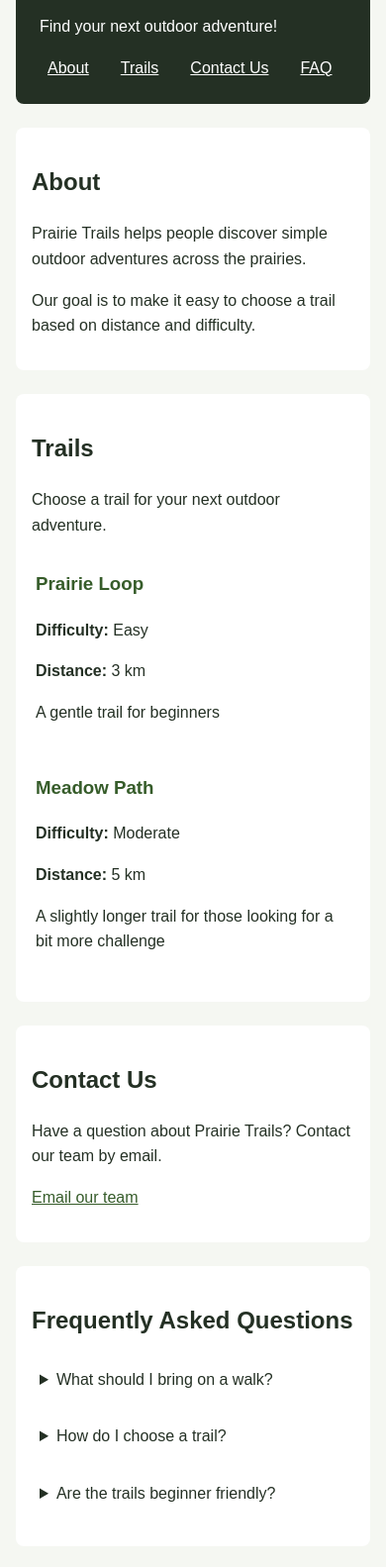
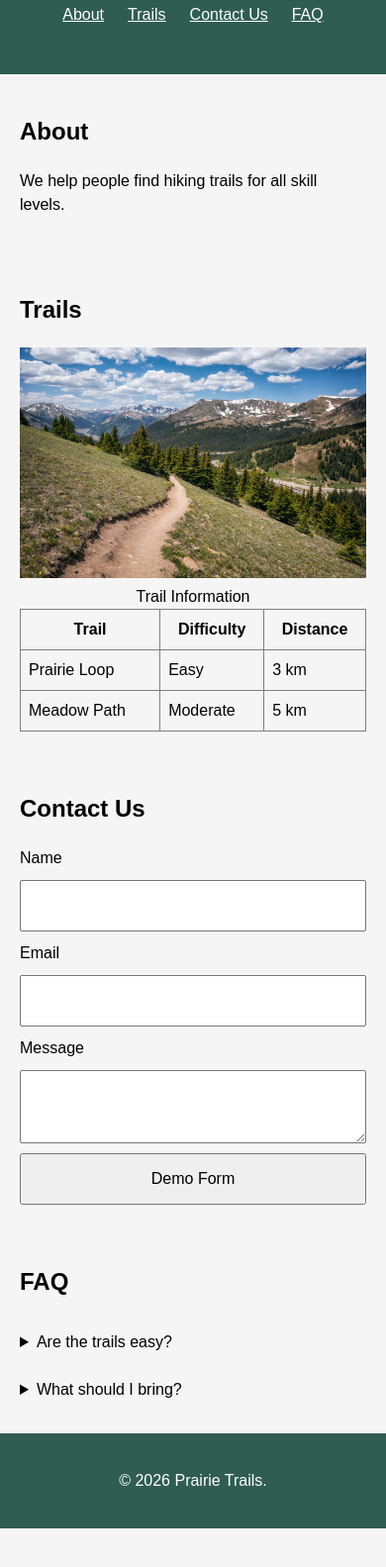
Before and after one commit to Taywedge/prairieweb-101--Taywedge-, a plain HTML site: page index.html in a window 390 px wide. Shown: the part 120-1703 px from the top of the page at 99% size. After the commit the page ends 1664 px from the top, so only its background shows below. Drawn offline with nearby package versions, Linux system fonts and the light colour scheme.

Commit message:
Update Part 1 and Part 2

```diff
--- /dev/null
+++ b/Part 2/style.css
@@ -0,0 +1,41 @@
+
+* { box-sizing: border-box; }
+
+body {
+    margin: 0; font: 16px/1.5 Arial, sans-serif;
+    background: #f5f7f2; color: #243024;
+}
+
+main { max-width: 650px; margin: 40px auto; padding: 20px; }
+
+form { background: white; padding: 24px; border-radius: 8px; }
+
+fieldset { border: 1px solid gray; border-radius: 6px; padding: 20px; }
+
+legend, label { font-weight: bold; }
+
+label { display: block; margin-top: 16px; }
+
+input, select, textarea {
+    display: block; width: 100%; padding: 10px;
+    margin-top: 6px; border: 1px solid #666;
+    border-radius: 4px; font: inherit;
+}
+
+[aria-invalid="true"] { border: 2px solid #b3261e; }
+
+#formErrors { margin: 16px 0; color: #9b1c1c; }
+
+button {
+    background: #365c2a; color: white; padding: 12px 20px;
+    border: 0; border-radius: 4px; cursor: pointer;
+    transition: background 0.2s;
+}
+
+button:hover { background: #243024; }
+
+:focus-visible { outline: 3px solid #b36b00; outline-offset: 2px; }
+
+@media (prefers-reduced-motion: reduce) {
+    button { transition: none; }
+}
--- a/css/styles.css
+++ b/css/styles.css
@@ -1,109 +1,48 @@
-:root {
-    --color-background: #f5f7f2;
-    --color-text: #243024;
-    --color-primary: #243024;
-    --color-accent: #365c2a;
-    --color-surface: #ffffff;
-    --spacing-small: 1rem;
-    --spacing-large: 2rem;
-    --border-radius: 0.5rem;
-}
 
-body {
-    font-family: Arial, sans-serif;
-    background-color: var(--color-background);
-    color: var(--color-text);
-    line-height: 1.6;
-    margin: 0;
-    padding: var(--spacing-small);
-}
+:root { --green: #2f5d50; --bg: #f5f5f5; }
 
-.site-header {
-    background-color: var(--color-primary);
-    color: var(--color-surface);
-    padding: 1.5rem;
-    border-radius: var(--border-radius);
+* { box-sizing: border-box; }
+
+body { margin: 0; font: 16px/1.5 Arial, sans-serif; background: var(--bg); }
+
+.site-header, .site-footer {
+    background: var(--green); color: white;
+    padding: 20px; text-align: center;
 }
 
 .site-nav__list {
-    display: flex;
-    flex-wrap: wrap;
-    gap: var(--spacing-small);
-    list-style: none;
-    padding: 0;
-    margin-bottom: 0;
+    display: flex; flex-wrap: wrap; justify-content: center;
+    list-style: none; padding: 0;
 }
 
-.site-nav__link {
-    color: var(--color-surface);
-    padding: 0.5rem;
+.site-nav a { display: inline-block; color: white; padding: 12px; }
+
+.page-section { padding: 20px; }
+
+.trails__image { width: 100%; max-width: 700px; height: auto; }
+
+.trail-table { width: 100%; border-collapse: collapse; }
+
+.trail-table th, .trail-table td { border: 1px solid gray; padding: 8px; }
+
+.contact-form { display: grid; gap: 10px; max-width: 500px; }
+
+.contact-form input, .contact-form textarea, .contact-form button {
+    width: 100%; padding: 12px; font: inherit;
 }
 
-.page-section {
-    margin-top: 1.5rem;
-    padding: var(--spacing-small);
-    background-color: var(--color-surface);
-    border-radius: var(--border-radius);
+details { padding: 12px; }
+
+.skip-link { position: absolute; left: -9999px; }
+
+.skip-link:focus {
+    left: 10px; top: 10px; z-index: 10;
+    background: white; padding: 10px;
 }
 
-.trail-card {
-    padding: var(--spacing-small);
+@media (min-width: 600px) { .page-section { padding: 30px; } }
+
+@media (min-width: 900px) {
+    main { max-width: 900px; margin: auto; }
+    body { font-size: 18px; }
 }
-
-.trail-card__title {
-    color: var(--color-accent);
-    margin-top: 0;
-}
-
-.contact-link {
-    color: var(--color-accent);
-}
-
-.faq-item {
-    margin-bottom: var(--spacing-small);
-}
-
-.faq-item summary {
-    cursor: pointer;
-    padding: 0.5rem;
-}
-
-.site-footer {
-    margin-top: 1.5rem;
-    text-align: center;
-}
-
-.skip-link {
-    position: absolute;
-    top: -5rem;
-    left: 1rem;
-    background-color: var(--color-surface);
-    color: var(--color-text);
-    padding: 0.75rem 1rem;
-    z-index: 10;
-}
-
-.skip-link:focus {
-    top: 1rem;
-}
-
-@media (min-width: 48rem) {
-    body {
-        padding: var(--spacing-large);
-    }
-
-    .page-section {
-        padding: var(--spacing-large);
-    }
-}
-
-@media (min-width: 64rem) {
-    body {
-        max-width: 75rem;
-        margin-inline: auto;
-    }
-
-    .site-header {
-        padding: 3rem;
-    }
-}
--- a/index.html
+++ b/index.html
@@ -1,116 +1,75 @@
+
 <!DOCTYPE html>
 <html lang="en">
 <head>
     <meta charset="UTF-8">
-    <meta name="viewport" content="width=device-width, initial-scale=1.0">
-    <meta name="description" content="Explore local prairie trails and plan your next outdoor adventure.">
-
+    <meta name="viewport" content="width=device-width, initial-scale=1">
+    <meta name="description" content="Explore prairie hiking trails.">
     <title>Prairie Trails</title>
-
-    <!-- Bootstrap Grid only to keep the framework import small -->
     <link rel="stylesheet" href="https://cdn.jsdelivr.net/npm/bootstrap@5.3.8/dist/css/bootstrap-grid.min.css">
-
-    <!-- Custom CSS -->
     <link rel="stylesheet" href="css/styles.css">
 </head>
-
 <body>
-    <a class="skip-link" href="#main-content">Skip to content</a>
-
+    <a class="skip-link" href="#main">Skip to content</a>
     <header class="site-header">
         <h1>Prairie Trails</h1>
-        <p>Find your next outdoor adventure!</p>
-
         <nav class="site-nav" aria-label="Main navigation">
             <ul class="site-nav__list">
-                <li><a class="site-nav__link" href="#about">About</a></li>
-                <li><a class="site-nav__link" href="#trails">Trails</a></li>
-                <li><a class="site-nav__link" href="#contact">Contact Us</a></li>
-                <li><a class="site-nav__link" href="#faq">FAQ</a></li>
+                <li><a href="#about">About</a></li>
+                <li><a href="#trails">Trails</a></li>
+                <li><a href="#contact">Contact Us</a></li>
+                <li><a href="#faq">FAQ</a></li>
             </ul>
         </nav>
     </header>
 
-    <main id="main-content" tabindex="-1">
-
-        <section class="page-section" id="about" aria-labelledby="about-heading">
-            <h2 id="about-heading">About</h2>
-
-            <p>
-                Prairie Trails helps people discover simple outdoor adventures
-                across the prairies.
-            </p>
-
-            <p>
-                Our goal is to make it easy to choose a trail based on distance
-                and difficulty.
-            </p>
+    <main id="main">
+        <section class="page-section" id="about">
+            <h2>About</h2>
+            <p>We help people find hiking trails for all skill levels.</p>
         </section>
 
-        <section class="page-section" id="trails" aria-labelledby="trails-heading">
-            <h2 id="trails-heading">Trails</h2>
+        <section class="page-section" id="trails">
+            <h2>Trails</h2>
+            <img class="trails__image" src="images/hiking.jpg" alt="A scenic hiking trail">
+            <table class="trail-table">
+                <caption>Trail Information</caption>
+                <thead>
+                    <tr><th scope="col">Trail</th><th scope="col">Difficulty</th><th scope="col">Distance</th></tr>
+                </thead>
+                <tbody>
+                    <tr><td>Prairie Loop</td><td>Easy</td><td>3 km</td></tr>
+                    <tr><td>Meadow Path</td><td>Moderate</td><td>5 km</td></tr>
+                </tbody>
+            </table>
+        </section>
 
-            <p>Choose a trail for your next outdoor adventure.</p>
+        <section class="page-section" id="contact">
+            <h2>Contact Us</h2>
+            <form class="contact-form" action="#">
+                <label for="name">Name</label>
+                <input type="text" id="name" name="name" required>
+                <label for="email">Email</label>
+                <input type="email" id="email" name="email" required>
+                <label for="message">Message</label>
+                <textarea id="message" name="message" required></textarea>
+                <button type="button">Demo Form</button>
+            </form>
+        </section>
 
+        <section class="page-section" id="faq">
+            <h2>FAQ</h2>
             <div class="row">
-                <article class="trail-card col-12 col-md-6">
-                    <h3 class="trail-card__title">Prairie Loop</h3>
-                    <p><strong>Difficulty:</strong> Easy</p>
-                    <p><strong>Distance:</strong> 3 km</p>
-                    <p>A gentle trail for beginners</p>
-                </article>
-
-                <article class="trail-card col-12 col-md-6">
-                    <h3 class="trail-card__title">Meadow Path</h3>
-                    <p><strong>Difficulty:</strong> Moderate</p>
-                    <p><strong>Distance:</strong> 5 km</p>
-                    <p>A slightly longer trail for those looking for a bit more challenge</p>
-                </article>
+                <details class="col-12 col-md-6">
+                    <summary>Are the trails easy?</summary>
+                    <p>Prairie Loop is good for beginners.</p>
+                </details>
+                <details class="col-12 col-md-6">
+                    <summary>What should I bring?</summary>
+                    <p>Water, shoes, and suitable clothing.</p>
+                </details>
             </div>
         </section>
-
-        <section class="page-section" id="contact" aria-labelledby="contact-heading">
-            <h2 id="contact-heading">Contact Us</h2>
-
-            <p>
-                Have a question about Prairie Trails? Contact our team by email.
-            </p>
-
-            <p>
-                <a class="contact-link" href="mailto:hello@example.com">
-                    Email our team
-                </a>
-            </p>
-        </section>
-
-        <section class="page-section" id="faq" aria-labelledby="faq-heading">
-            <h2 id="faq-heading">Frequently Asked Questions</h2>
-
-            <details class="faq-item">
-                <summary>What should I bring on a walk?</summary>
-                <p>
-                    Bring water, comfortable footwear, and clothing suitable
-                    for the weather.
-                </p>
-            </details>
-
-            <details class="faq-item">
-                <summary>How do I choose a trail?</summary>
-                <p>
-                    Check the distance, difficulty, and current conditions
-                    before heading out.
-                </p>
-            </details>
-
-            <details class="faq-item">
-                <summary>Are the trails beginner friendly?</summary>
-                <p>
-                    Some trails are suitable for beginners. Check the listed
-                    difficulty before choosing a trail.
-                </p>
-            </details>
-        </section>
-
     </main>
 
     <footer class="site-footer">
```
Also changed, not shown: Part 2/index.html (added, +43 -0 lines), Part 2/js/script.js (added, +59 -0 lines), images/hiking.jpg (added).
